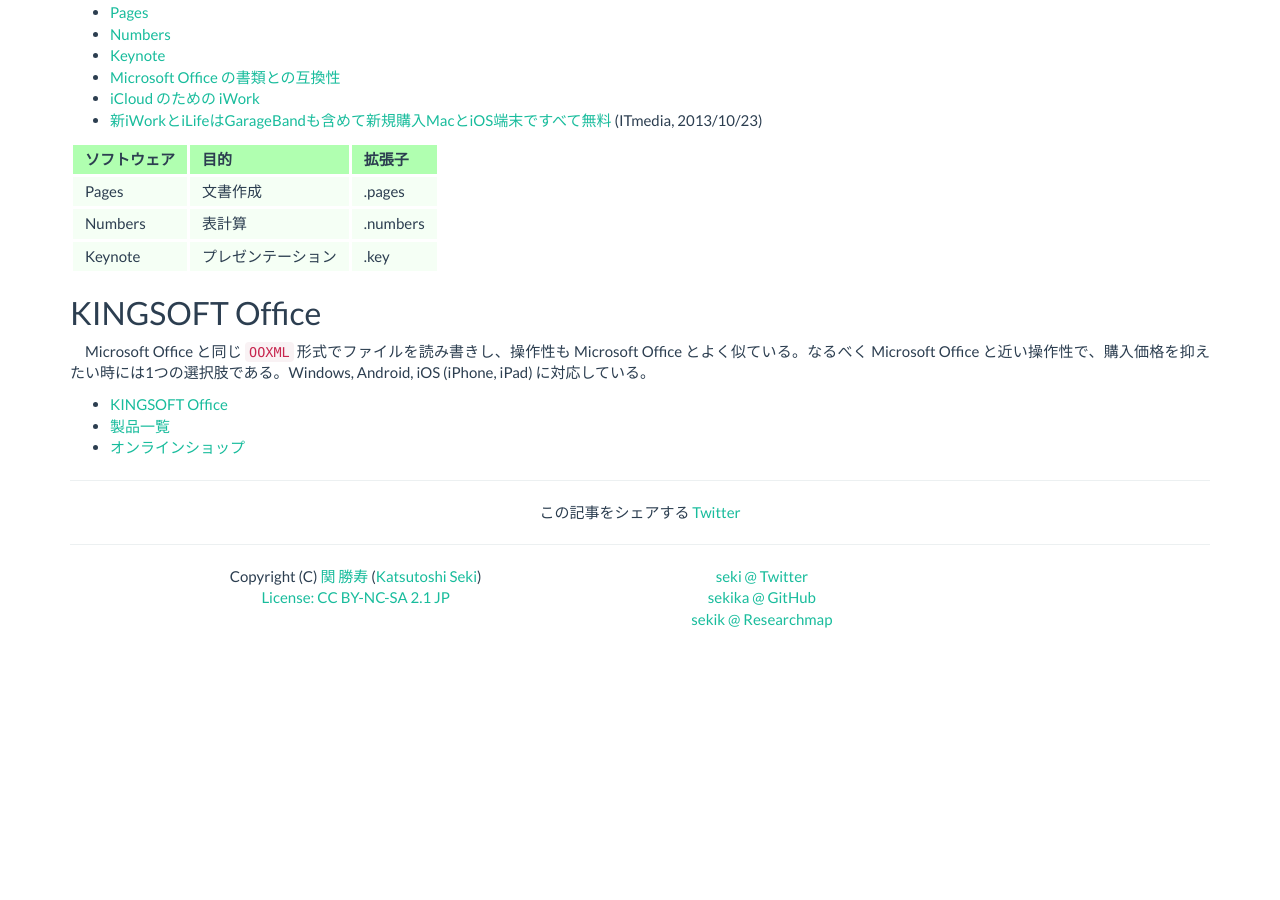
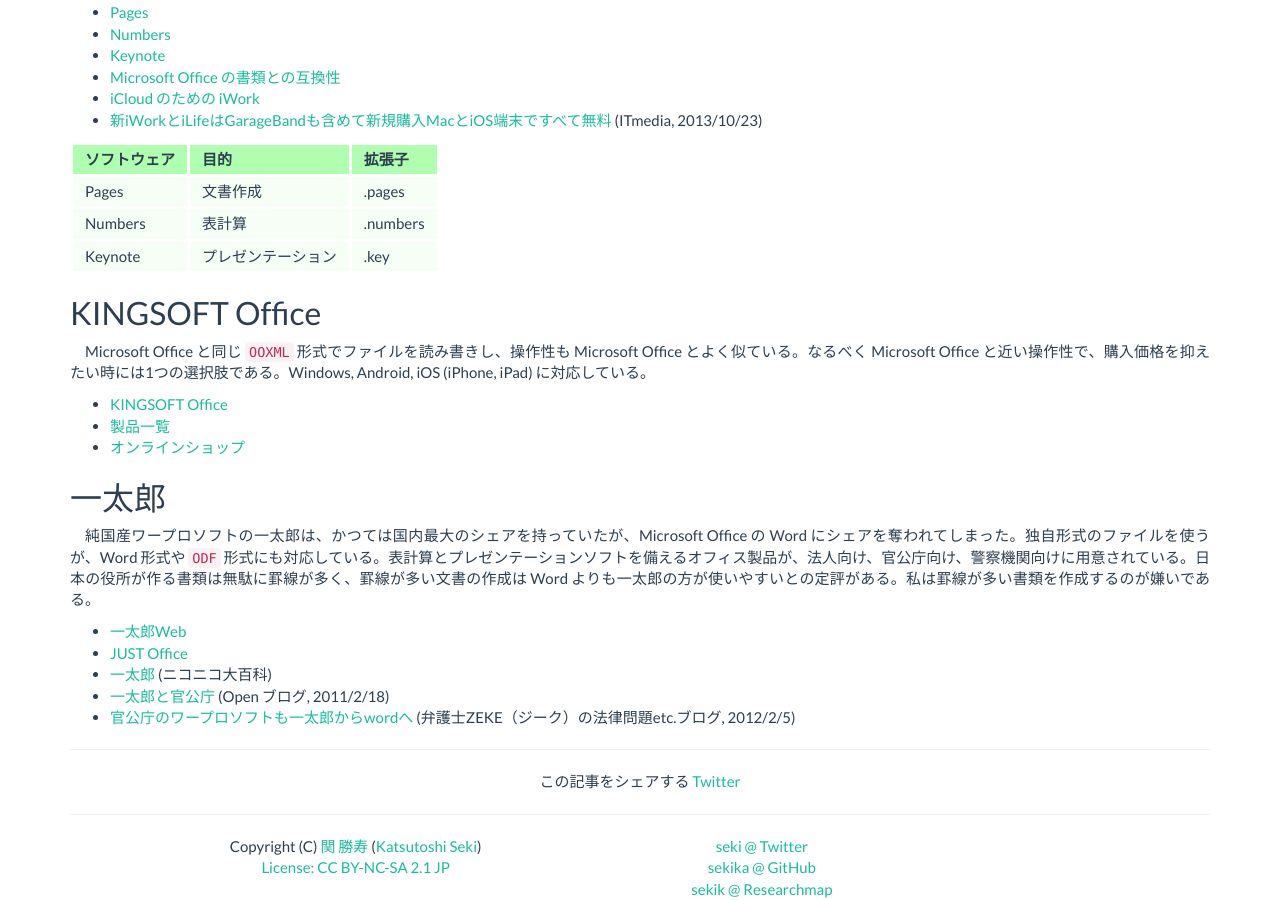
Before and after one commit to sekika/sekika.github.io, a Jekyll site: the page built from _posts/2015-11-12-office-soft.md, in a window 1280 px wide and 900 px high, scrolled down 2179 px. Built offline with Jekyll 4.4.1, drawn with Linux system fonts in a browser that asks for light colours; nearby versions of some CDN libraries; comment, search, counter and statistics services are not loaded; before the commit the page ends 2809 px from its top, so only the background shows below that.

Commit message:
Added Ichitaro

````diff
--- a/_posts/2015-11-12-office-soft.md
+++ b/_posts/2015-11-12-office-soft.md
@@ -135,3 +136,13 @@
 - [KINGSOFT Office](https://www.kingsoft.jp/office/download/)
 - [製品一覧](https://www.kingsoft.jp/office/lineup)
 - [オンラインショップ](https://pay.kingsoft.jp/shopping/products/list.php?category_id=4)
+
+## 一太郎
+
+純国産ワープロソフトの一太郎は、かつては国内最大のシェアを持っていたが、Microsoft Office の Word にシェアを奪われてしまった。独自形式のファイルを使うが、Word 形式や ```ODF``` 形式にも対応している。表計算とプレゼンテーションソフトを備えるオフィス製品が、法人向け、官公庁向け、警察機関向けに用意されている。日本の役所が作る書類は無駄に罫線が多く、罫線が多い文書の作成は Word よりも一太郎の方が使いやすいとの定評がある。私は罫線が多い書類を作成するのが嫌いである。
+
+- [一太郎Web](http://www.ichitaro.com/)
+- [JUST Office](http://www.justsystems.com/jp/products/justoffice/)
+- [一太郎](http://dic.nicovideo.jp/a/%E4%B8%80%E5%A4%AA%E9%83%8E) (ニコニコ大百科)
+- [一太郎と官公庁](http://openblog.meblog.biz/article/4178623.html) (Open ブログ, 2011/2/18)
+- [官公庁のワープロソフトも一太郎からwordへ](http://saiunlaw.blog40.fc2.com/blog-entry-248.html) (弁護士ZEKE（ジーク）の法律問題etc.ブログ, 2012/2/5)
````
Also changed, not shown: other parts of _posts/2015-11-12-office-soft.md (+1 -0 lines).
